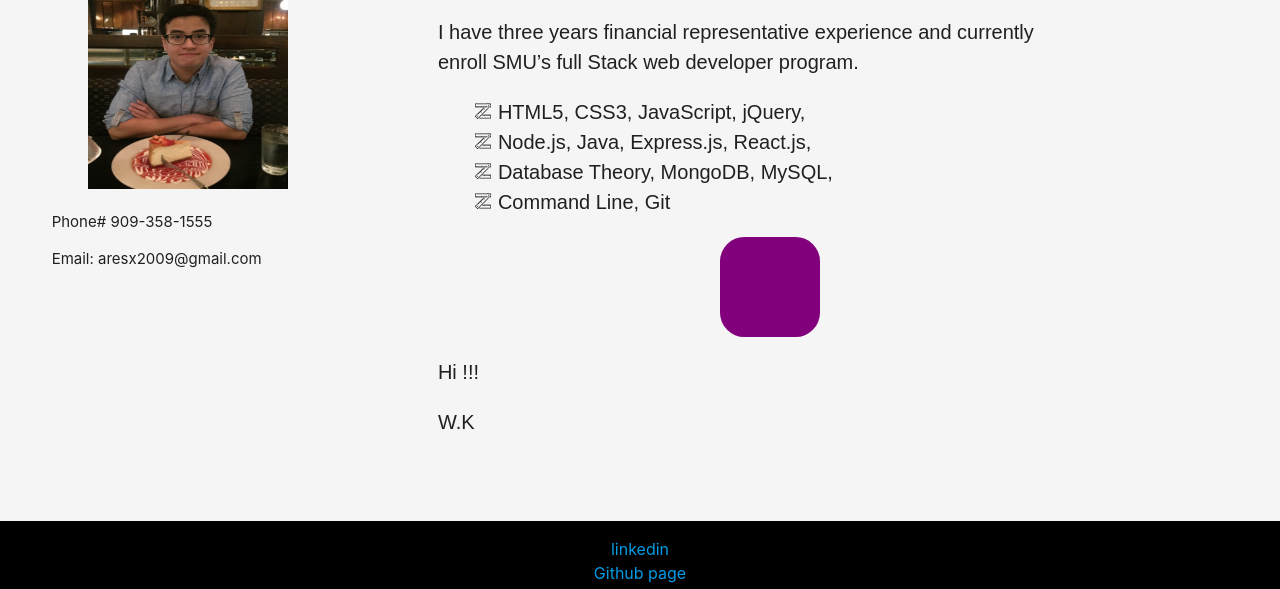
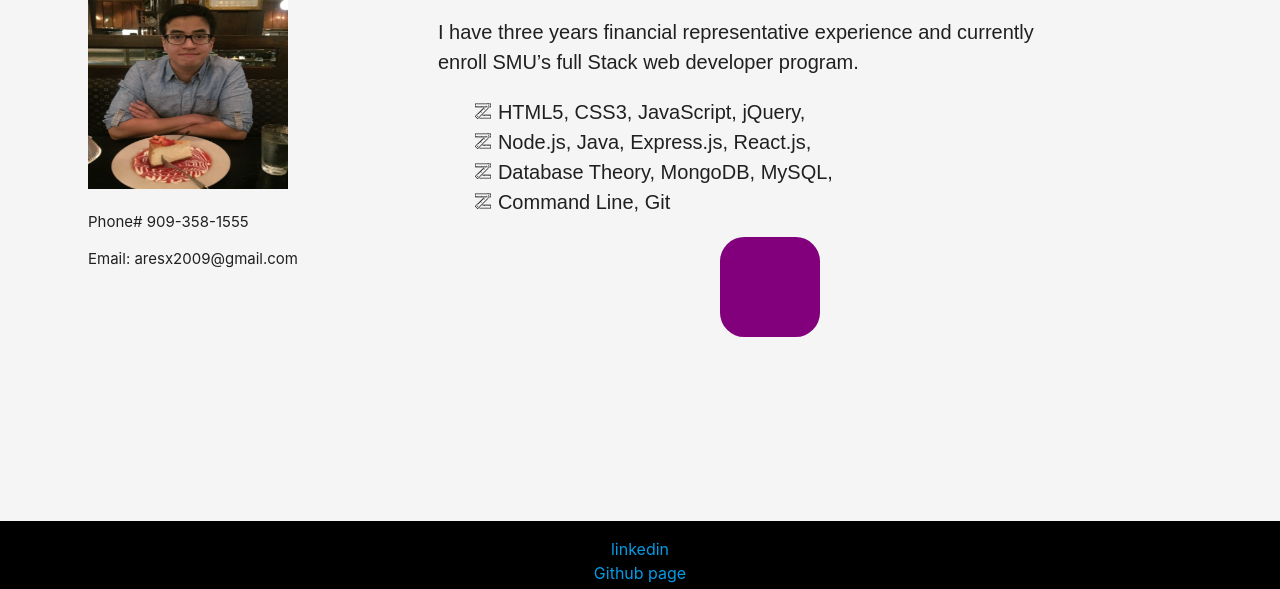
Before and after one commit to aresx2009/Portfolio, a plain HTML site: page index.html in a window 1280 px wide. Shown: the part 211-800 px from the top of the page. Drawn offline with nearby package versions, Linux system fonts and the light colour scheme.

Commit message:
Add files via upload

```diff
--- a/assets/style.css
+++ b/assets/style.css
@@ -30,6 +30,9 @@ body{
     position: flex;
     margin-left: 10%;
 }
+.Con{
+    margin-left: 10%;
+}
 #abt{
     font-family: Arial, Helvetica, sans-serif;
     margin-top: 5%;
@@ -48,6 +51,7 @@ body{
     background-color: blue;
     animation: box1 10s 2s 2;
     position: relative;
+    margin-top: 0px;
 }
 @keyframes box1{
     0%{ border-radius: 50%;left:0px;}
@@ -55,11 +59,30 @@ body{
     from{background-color: blue;}
     to{background-color: red;}
 }
+#WK{
+    color:whitesmoke;
+    position: relative;
+    margin-top: -70px;
+    margin-left: 200px;
+    font-size: 22;
+}
+#WK2{
+    color:whitesmoke;
+    position: relative;
+    margin-top: -45px;
+    margin-left: 585px;
+    font-size: 22;
+}
 
 /* Portfolio */
 .port{
-    font-size: 30px;
+    font-size: 26px;
     /* background-color: red; */
+}
+.port img{
+    width: 100px;
+    height: 100px;
+    position: flex;
 }
 
 /* Contact me */
```
